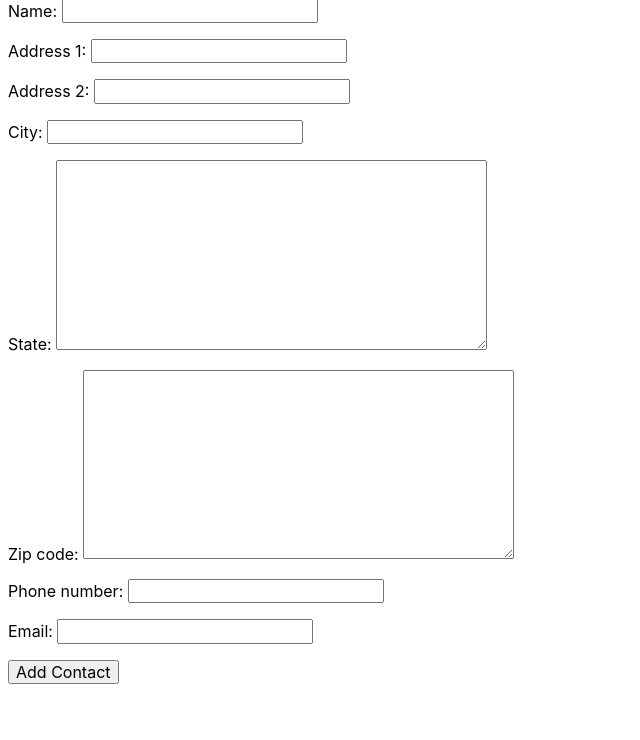
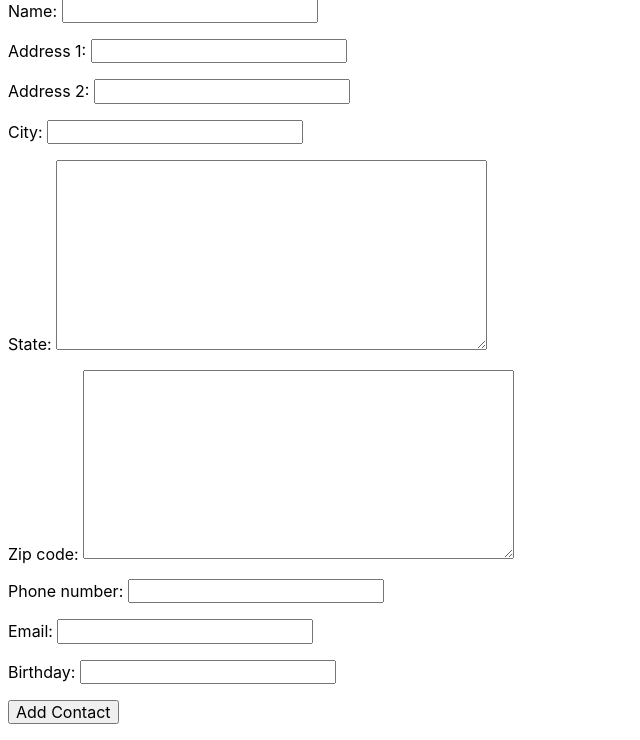
Before and after one commit to Momentum-Team-13/django-uptact-JohnParrish, a Django app: page /contacts/add/ in a window 1280 px wide. Shown: the part 97-837 px from the top of the page, without its empty margins (0-640 px from the left). Before the commit the page ends 781 px from the top, so only its background shows below. Run offline with Django 3.2, Linux system fonts and the light colour scheme.

Commit message:
task 1 done

```diff
--- a/contacts/forms.py
+++ b/contacts/forms.py
@@ -14,4 +14,5 @@ class ContactForm(forms.ModelForm):
             'zip_code',
             'phone_number',
             'email',
+            'birthday',
         ]
--- a/contacts/models.py
+++ b/contacts/models.py
@@ -1,5 +1,6 @@
 from django.db import models
 from django.core.validators import RegexValidator
+from django.forms import DateField
 from localflavor.us.models import USStateField, USZipCodeField
 
 
@@ -19,3 +20,4 @@ class Contact(models.Model):
     city = models.CharField(max_length=255, null=True, blank=True)
     state = USStateField(null=True, blank=True)
     zip_code = USZipCodeField(null=True, blank=True)
+    birthday = models.DateField(null=True, blank=True)
--- a/templates/contacts/list_contacts.html
+++ b/templates/contacts/list_contacts.html
@@ -15,7 +15,7 @@
       <div>
         {{ contact.address_1 }}<br />
         {% if contact.address_2 %}
-          {{ contact.address_2 }}<br />
+        {{ contact.address_2 }}<br />
         {% endif %}
         {{ contact.city }}, {{ contact.state }} {{ contact.zip_code }}
       </div>
@@ -32,6 +32,7 @@
     <div class="flex">
       <div class="pr2"><i class="icofont-ui-email"></i></div>
       <div>{{ contact.email }}</div>
+      <div>{{ contact.birthday }}</div>
     </div>
     {% endif %}
 
```
Also changed, not shown: contacts/migrations/0002_contact_birthday_alter_contact_id.py (added), users/migrations/0002_alter_user_first_name_alter_user_id.py (added).
